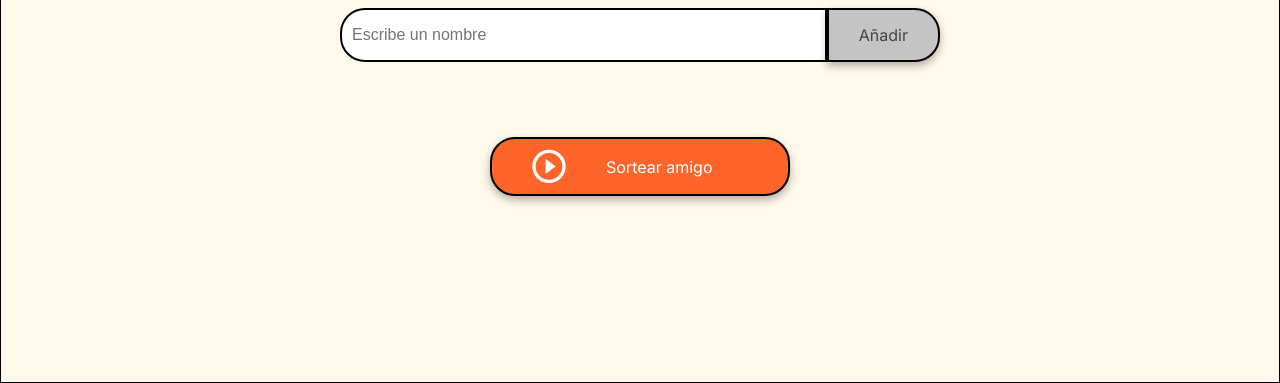
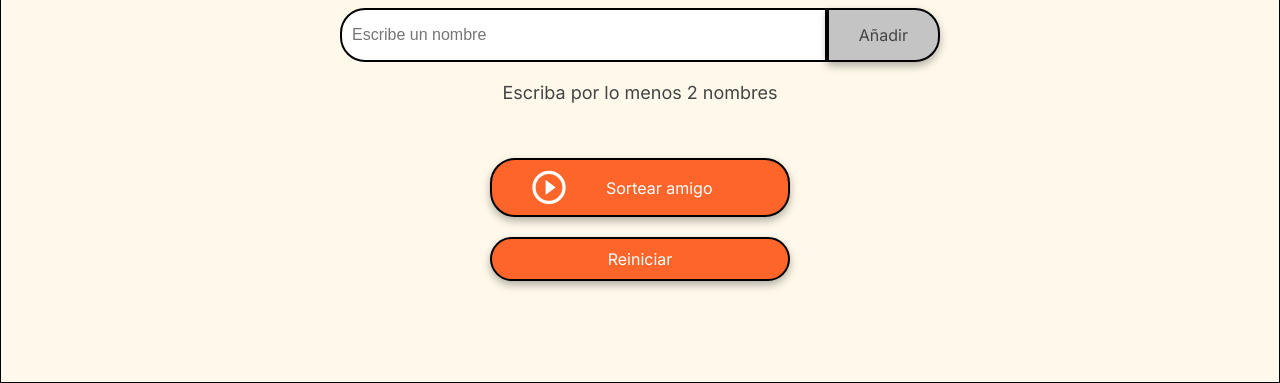
Before and after one commit to Roberto-L/amigo-secreto-roberto, a plain HTML site: page index.html in a window 1280 px wide. Shown: the part 417-800 px from the top of the page. Drawn offline with Linux system fonts and the light colour scheme.

Commit message:
actualizar index, app y añadir imagen

```diff
--- a/index.html
+++ b/index.html
@@ -24,7 +24,7 @@
                 <button class="button-add" onclick="agregarAmigo()">Añadir</button>
             </div>
 
-            <ul id="listaAmigos" class="name-list" aria-labelledby="listaAmigos" role="list"></ul>
+            <ul id="listaAmigos" class="name-list" aria-labelledby="listaAmigos" role="list">Escriba por lo menos 2 nombres</ul>
             <ul id="resultado" class="result-list" aria-live="polite"></ul>
 
             <div class="button-container">
@@ -32,6 +32,7 @@
                     <img src="assets/play_circle_outline.png" alt="Ícono para sortear">
                     Sortear amigo
                 </button>
+                <button class="button-restart" onclick="restart()" aria -label="Restart">Reiniciar</button>
             </div>
         </section>
     </main>
--- a/style.css
+++ b/style.css
@@ -152,6 +152,19 @@ ul {
     background-color: var(--color-button);
     font-size: 16px;
 }
+/* Botón de reinicio */
+.button-restart {
+    display: flex;
+    align-items: center;
+    width: 100%;
+    padding: 10px 40px;
+    color: var(--color-white);
+    background-color: var(--color-button);
+    font-size: 16px;
+    justify-content: center;
+    margin-top: 20px;
+}
+
 
 .button-draw img {
     margin-right: 40px;
```
